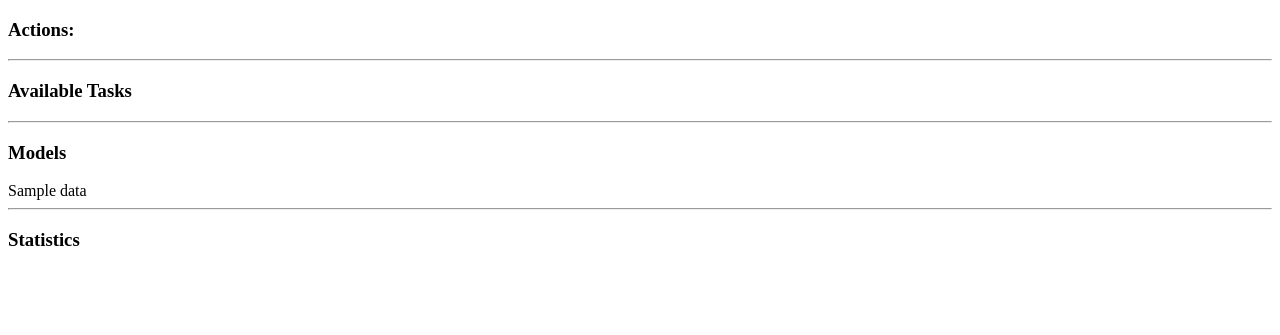
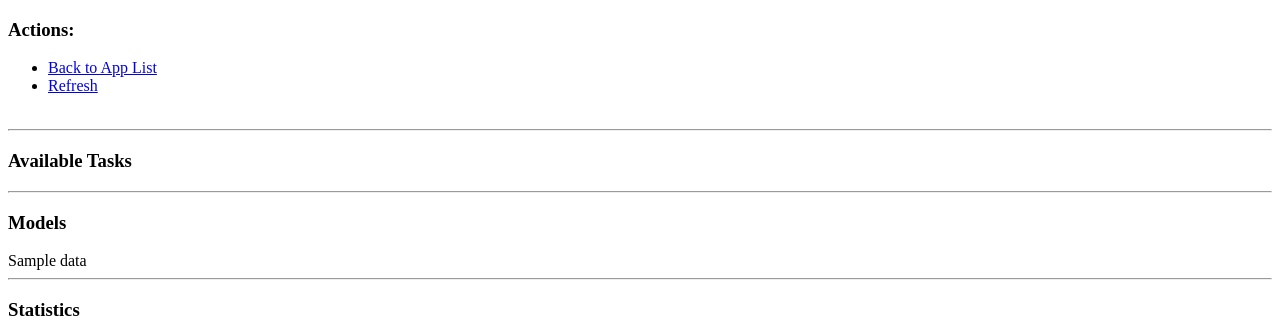
Before and after one commit to codename-hub/architect, a PHP site: template frontend/view/main/listmodels.twig in a window 1280 px wide. Shown: the part 85-420 px from the top of the page. Run offline with PHP 8.4, Linux system fonts and the light colour scheme; the template is opened without the code that fills it: most values are stand-ins (such as "Sample title", 1, 10 or a date in 2020); some libraries are stand-ins or nearby versions.

Commit message:
Long awaited. Non-vaporware, super-duper, AMAZING feature - i present to you: the iRefresh Button. Additionally, an additional easy-to-use helper ends the longlasting period of excruciating pain being not able to GO BACK TO THE APP LIST. Summary:
+ added refresh and back button.

```diff
--- a/frontend/view/main/listmodels.twig
+++ b/frontend/view/main/listmodels.twig
@@ -6,6 +6,17 @@
 
 <h3>Actions:</h3>
 <ul>
+  <li>
+    <a href="{{ url('main') }}">Back to App List</a>
+  </li>
+  <li>
+    <a href="{{ url('main/listmodels',
+      {
+        'filter' : request.getData('filter')
+      }
+      ) }}">Refresh</a>
+  </li>
+  <br>
   {% for tasktype_name, tasktype_value in response.getData('dbdoc_stats>available_task_types') %}
   <li>
     <a href="{{ url('main/listmodels',
```
